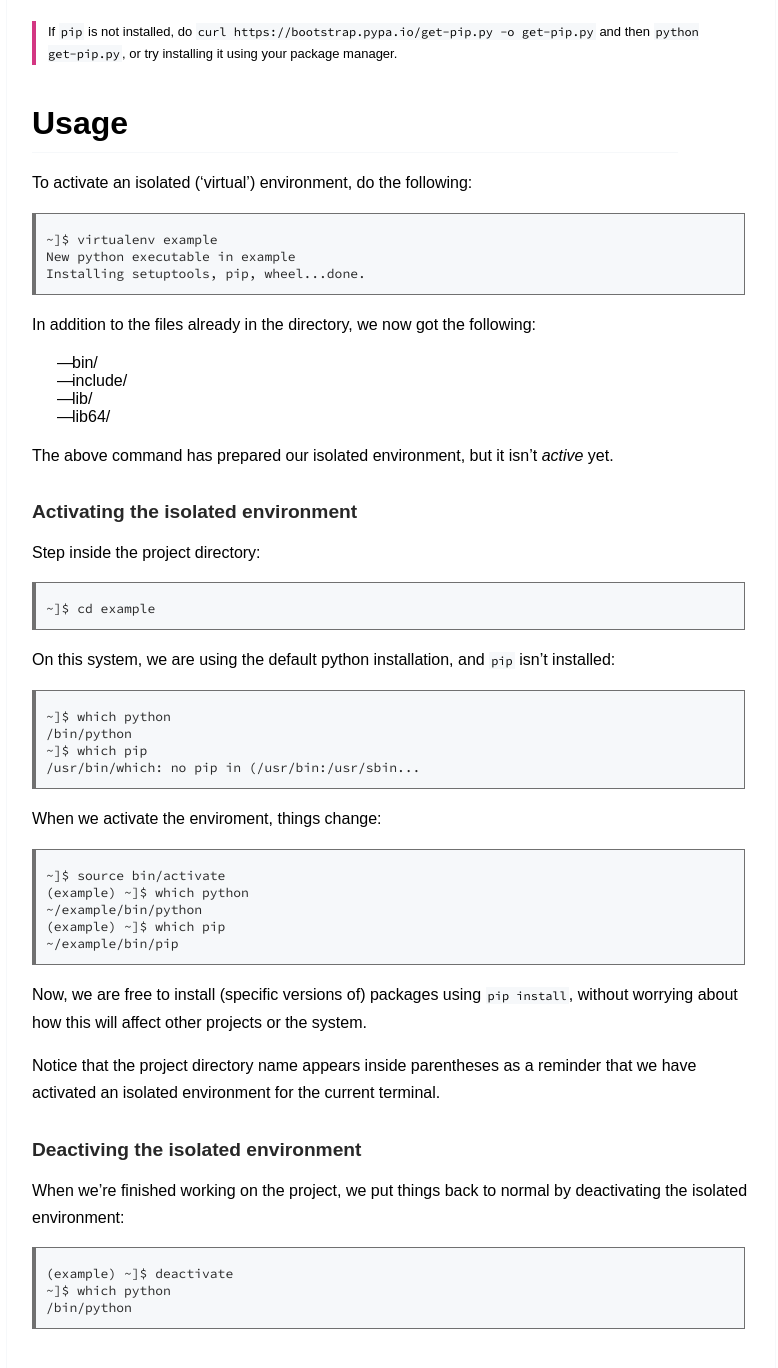
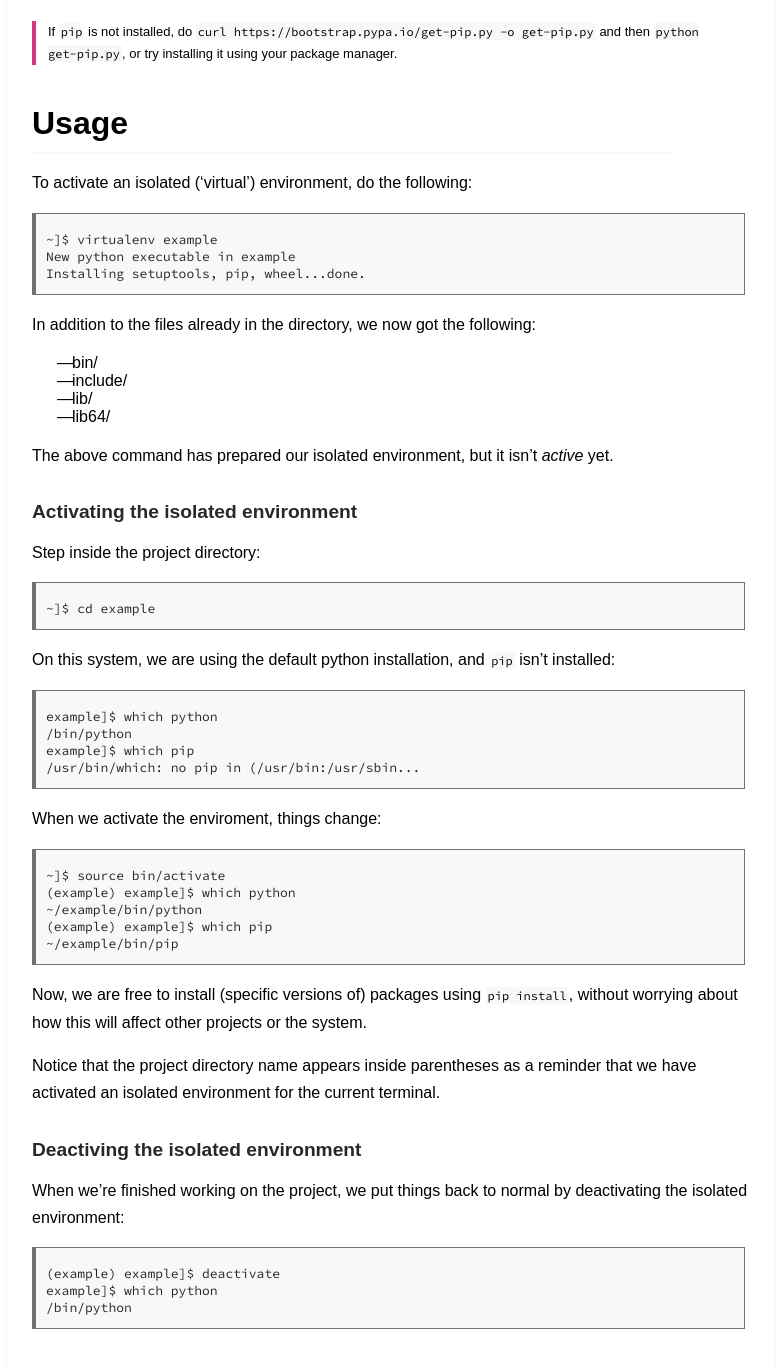
Before and after one commit to execas/execas.github.io, a Jekyll site: the page built from _posts/2019-03-28-isolated-python-environments-with-virtualenv.md, in a window 1280 px wide and 1400 px high, scrolled down 725 px. Shown: the top 1368 px of the window, without its empty margins (249-1027 px from the left). Built offline with Jekyll 4.4.1, drawn with Linux system fonts in a browser that asks for light colours.

Commit message:
Update 2019-03-28-isolated-python-environments-with-virtualenv.md

```diff
--- a/_posts/2019-03-28-isolated-python-environments-with-virtualenv.md
+++ b/_posts/2019-03-28-isolated-python-environments-with-virtualenv.md
@@ -48,9 +48,9 @@ Step inside the project directory:
 On this system, we are using the default python installation, and `pip` isn't installed:
 
 <div class="term">
-~]$ which python
+example]$ which python
 /bin/python
-~]$ which pip
+example]$ which pip
 /usr/bin/which: no pip in (/usr/bin:/usr/sbin...
 </div>
 
@@ -58,9 +58,9 @@ When we activate the enviroment, things change:
 
 <div class="term">
 ~]$ source bin/activate
-(example) ~]$ which python
+(example) example]$ which python
 ~/example/bin/python
-(example) ~]$ which pip
+(example) example]$ which pip
 ~/example/bin/pip
 </div>
 
@@ -73,7 +73,7 @@ Notice that the project directory name appears inside parentheses as a reminder
 When we're finished working on the project, we put things back to normal by deactivating the isolated environment:
 
 <div class="term">
-(example) ~]$ deactivate
-~]$ which python
+(example) example]$ deactivate
+example]$ which python
 /bin/python
 </div>
```
